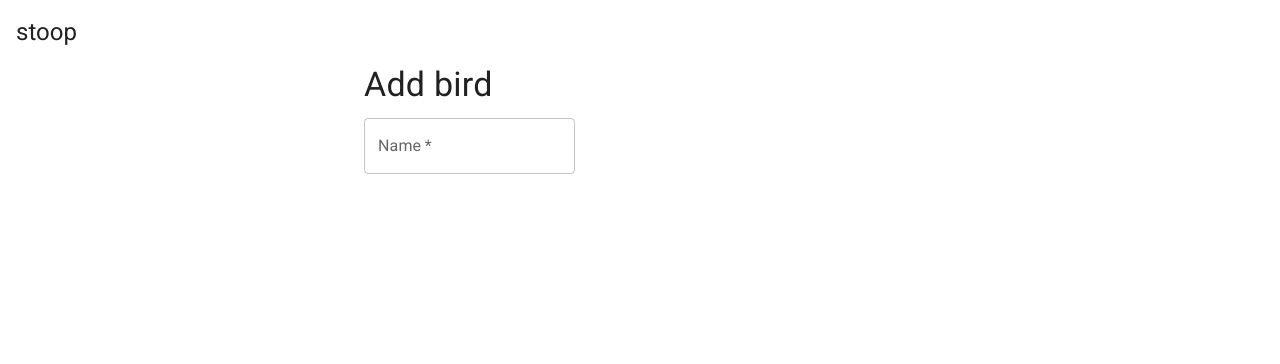
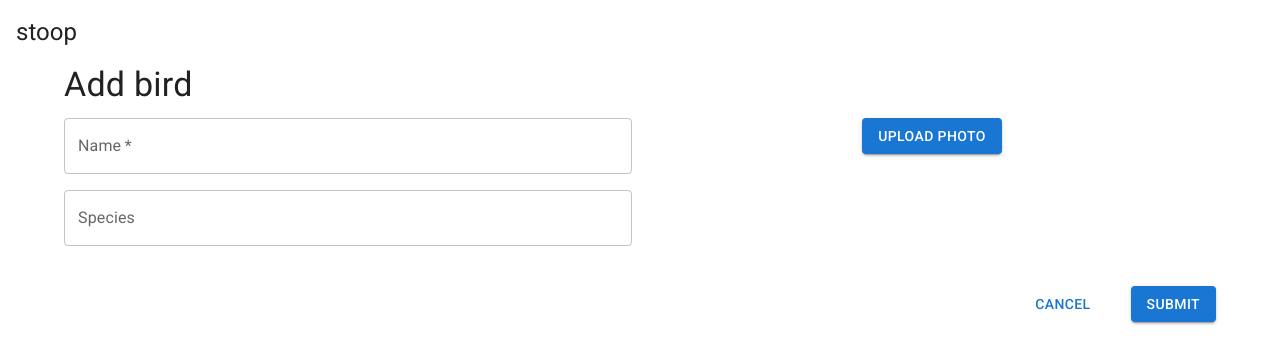
Before and after one commit to kylehoover/stoop, a React (Create React App) app in the folder client/: page /app/birds/new in a window 1280 px wide. Shown: the top 364 px of the page. Built offline with nearby package versions, Linux system fonts and the light colour scheme.

Commit message:
Design bird form layout

```diff
--- /dev/null
+++ b/client/src/api/index.ts
@@ -0,0 +1 @@
+export { useBirds } from "./useBirds";
--- /dev/null
+++ b/client/src/api/useBirds.ts
@@ -0,0 +1,3 @@
+export function useBirds() {
+  return [];
+}
--- a/client/src/components/App.tsx
+++ b/client/src/components/App.tsx
@@ -1,11 +1,14 @@
+import { Box, Container } from "@mui/material";
 import { Outlet } from "react-router-dom";
 import { NavBar } from "./NavBar";
 
 export function App() {
   return (
-    <div className="App">
+    <Box className="App">
       <NavBar />
-      <Outlet />
-    </div>
+      <Container>
+        <Outlet />
+      </Container>
+    </Box>
   );
 }
--- a/client/src/components/BirdForm.tsx
+++ b/client/src/components/BirdForm.tsx
@@ -1,12 +1,76 @@
-import { Container, TextField, Typography } from "@mui/material";
+import { useRef, useState } from "react";
+import { Avatar, Box, Button, Stack, TextField, Typography } from "@mui/material";
 
 export function BirdForm() {
+  const [fileUrl, setFileUrl] = useState("");
+  const inputFileRef = useRef<HTMLInputElement | null>(null);
+
+  function clearFile() {
+    if (inputFileRef.current) {
+      inputFileRef.current.value = "";
+      setFileUrl("");
+    }
+  }
+
+  function onUpload(e: any) {
+    const [file] = e.target.files;
+
+    if (file) {
+      setFileUrl(URL.createObjectURL(file));
+    }
+  }
+
   return (
-    <Container maxWidth="sm">
+    <Box className="BirdForm">
       <Typography variant="h4" component="h1" gutterBottom>
         Add bird
       </Typography>
-      <TextField id="birdName" variant="outlined" label="Name" required />
-    </Container>
+
+      <form
+        onSubmit={(e: any) => {
+          console.log(e);
+        }}
+      >
+        <Stack direction={{ xs: "column", sm: "row" }} spacing={2}>
+          <Stack direction={{ xs: "column", sm: "column" }} spacing={2} sx={{ width: "100%" }}>
+            <TextField id="birdName" variant="outlined" label="Name" fullWidth required />
+            <TextField id="birdSpecies" variant="outlined" label="Species" fullWidth />
+          </Stack>
+
+          <Stack alignItems="center" spacing={2} sx={{ width: "100%" }}>
+            <Stack direction="row" spacing={2}>
+              <label htmlFor="uploadInput">
+                <input
+                  id="uploadInput"
+                  type="file"
+                  accept="image/*"
+                  style={{ display: "none" }}
+                  onChange={onUpload}
+                  ref={inputFileRef}
+                />
+                <Button variant="contained" component="span">
+                  Upload photo
+                </Button>
+              </label>
+
+              {fileUrl && (
+                <Button variant="outlined" color="error" onClick={clearFile}>
+                  Clear
+                </Button>
+              )}
+            </Stack>
+
+            {fileUrl && <Avatar src={fileUrl} sx={{ height: 200, width: 200 }} />}
+          </Stack>
+        </Stack>
+
+        <Stack direction="row" justifyContent="flex-end" spacing={4} mt={5}>
+          <Button>Cancel</Button>
+          <Button variant="contained" type="submit">
+            Submit
+          </Button>
+        </Stack>
+      </form>
+    </Box>
   );
 }
--- a/client/src/components/Home.tsx
+++ b/client/src/components/Home.tsx
@@ -1,10 +1,10 @@
-import { Container } from "@mui/material";
+import { Box } from "@mui/material";
 import { AddFirstBird } from "./AddFirstBird";
+import { useBirds } from "../api";
 
 export function Home() {
-  return (
-    <Container>
-      <AddFirstBird />
-    </Container>
-  );
+  const birds = useBirds();
+  const hasBirds = birds.length > 0;
+
+  return <Box className="Home">{!hasBirds && <AddFirstBird />}</Box>;
 }
--- a/client/src/components/NavBar.tsx
+++ b/client/src/components/NavBar.tsx
@@ -2,7 +2,7 @@ import { Box, Typography } from "@mui/material";
 
 export function NavBar() {
   return (
-    <Box sx={{ padding: 2 }}>
+    <Box className="NavBar" sx={{ padding: 2 }}>
       <Typography variant="h5" component="div">
         stoop
       </Typography>
```
